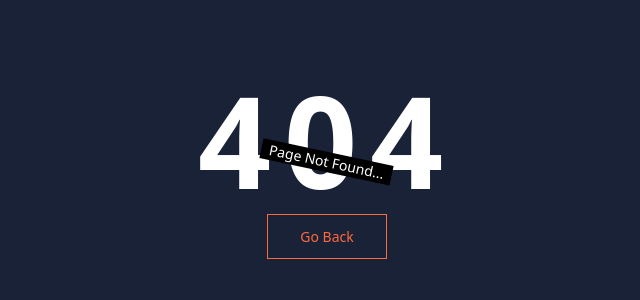
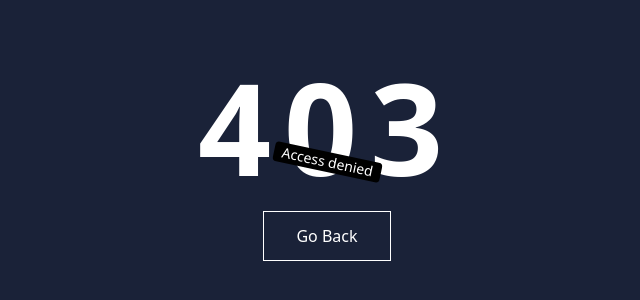
Before and after one commit to avinasharex/lms_frontend, a React (Vite) app: page /denied in a window 1280 px wide. Before the commit this address had no page. Shown: the part 238-538 px from the top of the page, without its empty margins (313-953 px from the left). Built offline with nearby package versions, Linux system fonts and the light colour scheme.

Commit message:
Added denied page

```diff
--- a/src/App.jsx
+++ b/src/App.jsx
@@ -4,6 +4,7 @@
 import AboutPage from "./Pages/AboutPage"
 import Contact from "./Pages/Contact"
 import CourseList from "./Pages/Course/CourseList"
+import Denied from "./Pages/Denied"
 import HomePage from "./Pages/HomePage"
 import Login from "./Pages/Login"
 import NotFound from "./Pages/NotFound"
@@ -19,6 +20,7 @@
     <Route path="/courses" element={<CourseList></CourseList>}></Route>
     <Route path="/about" element={<AboutPage></AboutPage>}></Route>
     <Route path="/contact" element={<Contact></Contact>}></Route>
+    <Route path="/denied" element={<Denied></Denied>}></Route>
 
 
     <Route path="/signup" element={<Signup></Signup>}></Route>
--- /dev/null
+++ b/src/Pages/Denied.jsx
@@ -0,0 +1,26 @@
+import { useNavigate } from "react-router-dom"
+
+function Denied() {
+    const navigate = useNavigate()
+  return (
+    <main className="h-screen w-full flex flex-col justify-center items-center bg-[#1A2238]">
+
+        <h1 className="text-9xl font-extrabold text-white tracking-widest">
+            403
+        </h1>
+
+        <div className="bg-black text-white px-2 rounded text-sm rotate-12 absolute">
+            Access denied
+        </div>
+
+        <button onClick={()=>{navigate(-1)}} className="mt-5">
+            <span className="text-white relative block px-8 py-3 bg-[#1A2238] border border-current ">
+            Go Back
+            </span>
+        </button>
+
+    </main>
+  )
+}
+
+export default Denied
```
